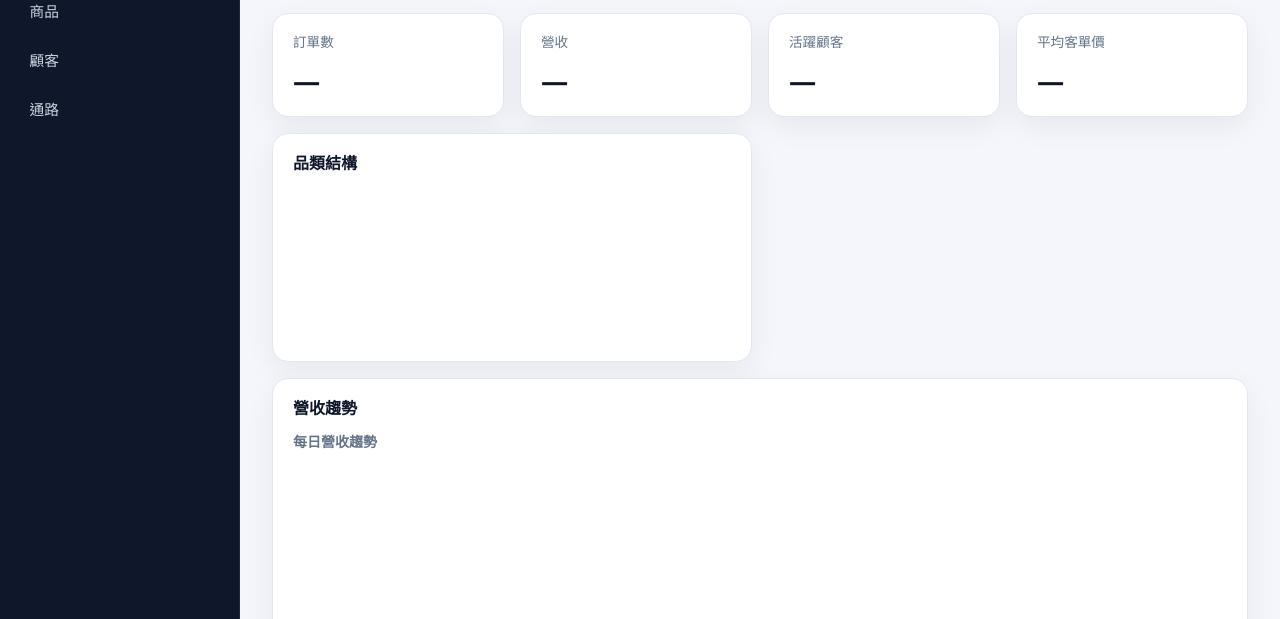
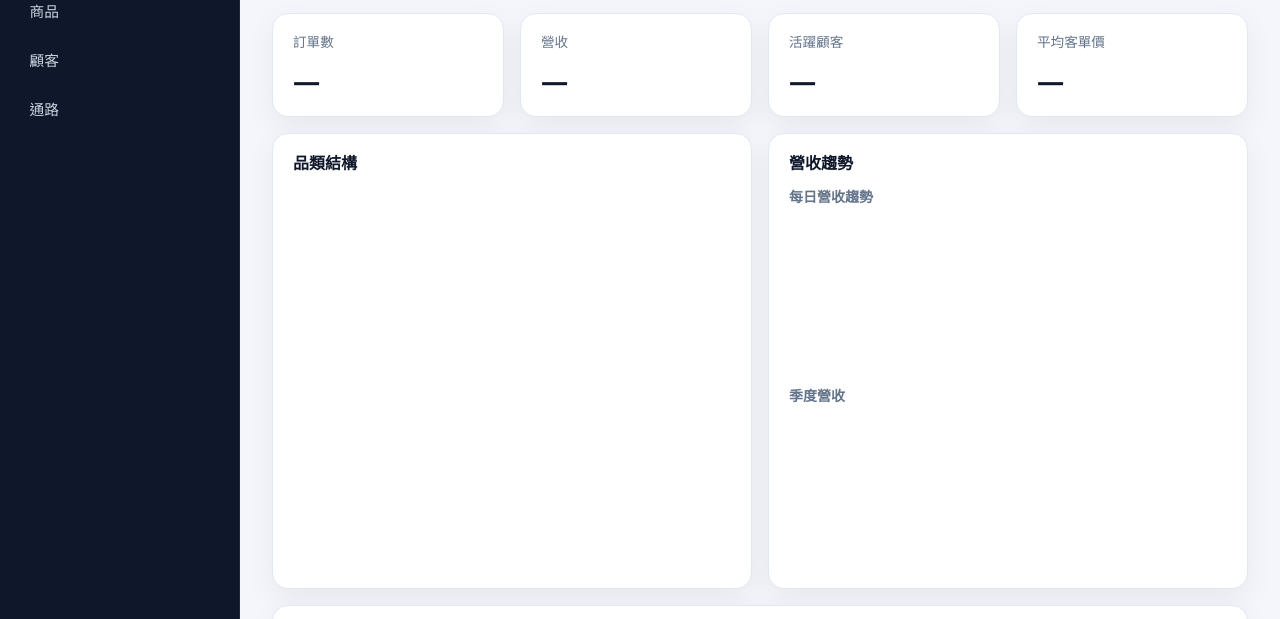
Before and after one commit to hihi0715/shoplite, a plain HTML site: page public/index.html in a window 1280 px wide. Shown: the part 160-779 px from the top of the page. Drawn offline with nearby package versions, Linux system fonts and the light colour scheme; no server answers.

Commit message:
Place revenue charts beside category pie chart.
Restore half-width panel layout so daily and quarterly charts sit to the right of the doughnut chart.

```diff
--- a/public/index.html
+++ b/public/index.html
@@ -58,7 +58,7 @@
             <div class="panel-head"><h2>品類結構</h2></div>
             <canvas id="categoryChart"></canvas>
           </article>
-          <article class="panel wide">
+          <article class="panel">
             <div class="panel-head"><h2>營收趨勢</h2></div>
             <div class="chart-stack">
               <div class="chart-block">
--- a/public/styles.css
+++ b/public/styles.css
@@ -265,7 +265,7 @@ main {
 .chart-stack {
   display: flex;
   flex-direction: column;
-  gap: 1.5rem;
+  gap: 1rem;
 }
 
 .chart-subtitle {
```
